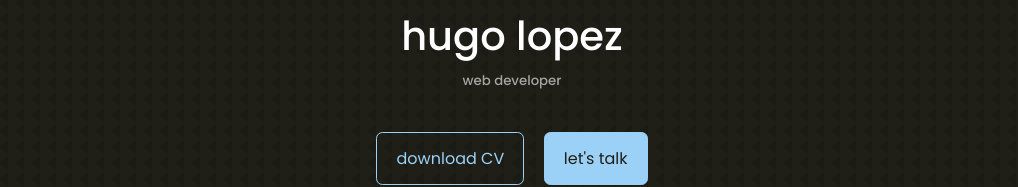
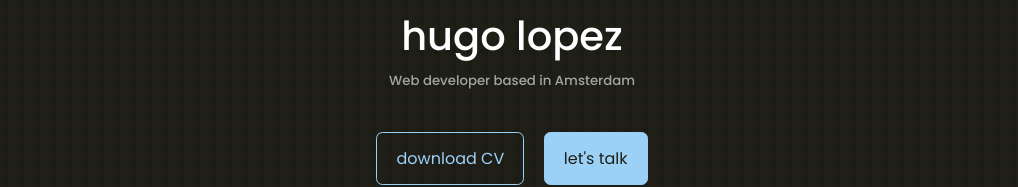
Before and after one commit to HugoLOPEZ64/Portfolio, a React (Create React App) app: page / in a window 1280 px wide. Shown: the part 133-320 px from the top of the page, without its empty margins (128-1146 px from the left). Built offline with nearby package versions, Linux system fonts and the light colour scheme.

Commit message:
changes header

```diff
--- a/src/components/header/Header.jsx
+++ b/src/components/header/Header.jsx
@@ -10,7 +10,7 @@ const Header = () => {
       <div className="container header__container">
         <h5>hello, I'm</h5>
         <h1>hugo lopez</h1>
-        <h5 className="text-light">web developer</h5>
+        <h5 className="text-light">Web developer based in Amsterdam</h5>
         <CTA />
         <HeaderSocials />
 
```
